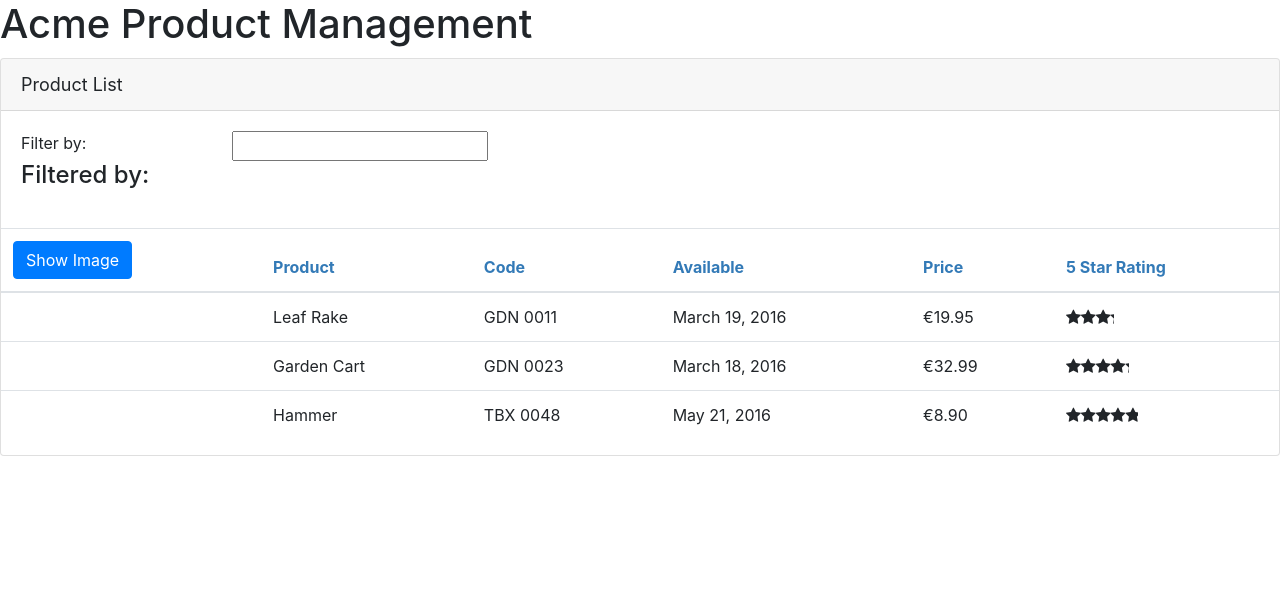
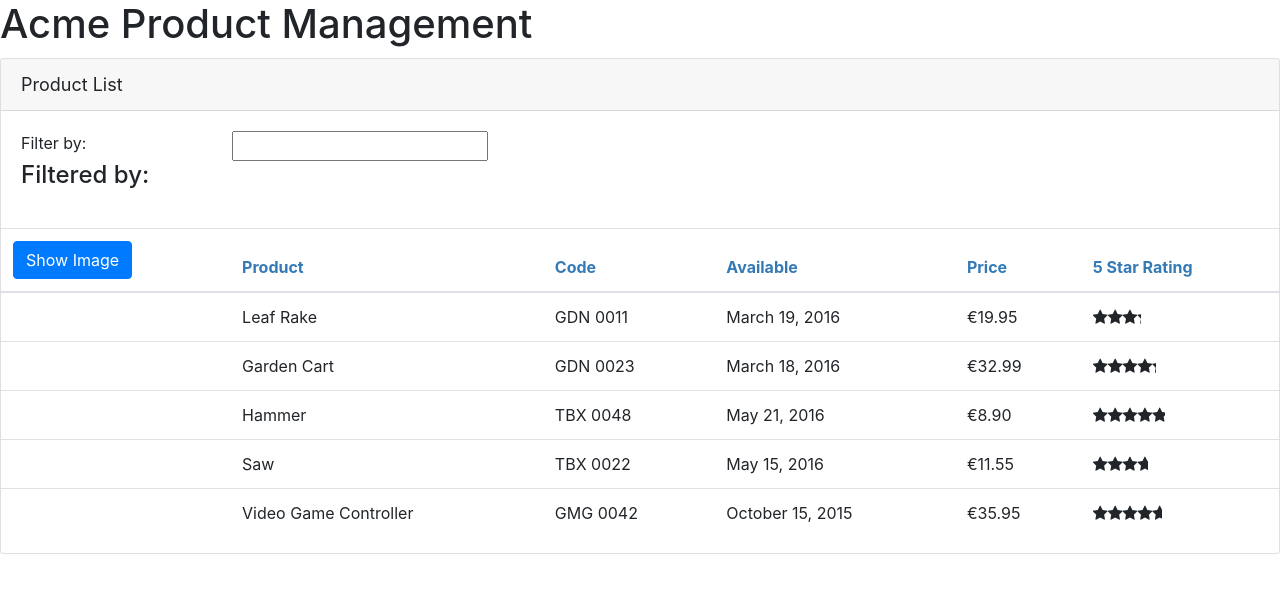
Before and after one commit to sanderjetten/Angular-getting-started, an Angular app: page / in a window 1280 px wide. Shown: the top 592 px of the page. Built offline with nearby package versions, Linux system fonts and the light colour scheme.

Commit message:
Added productservice

```diff
--- a/src/app/products/product-list.component.ts
+++ b/src/app/products/product-list.component.ts
@@ -1,5 +1,6 @@
 import { Component, OnInit } from "@angular/core";
 import { IProduct } from "./product";
+import { ProductService } from "./product.service";
 
 @Component({
   selector: 'pm-products',
@@ -14,39 +15,9 @@
   _listFilter: string;
 
   filteredProducts: IProduct[];
-  products: IProduct[] = [{
-    "productId": 1,
-    "productName": "Leaf Rake",
-    "productCode": "GDN-0011",
-    "releaseDate": "March 19, 2016",
-    "description": "Leaf rake with 48-inch wooden handle.",
-    "price": 19.95,
-    "starRating": 3.2,
-    "imageUrl": "https://openclipart.org/image/300px/svg_to_png/26215/Anonymous_Leaf_Rake.png"
-  },
-  {
-    "productId": 2,
-    "productName": "Garden Cart",
-    "productCode": "GDN-0023",
-    "releaseDate": "March 18, 2016",
-    "description": "15 gallon capacity rolling garden cart",
-    "price": 32.99,
-    "starRating": 4.2,
-    "imageUrl": "https://openclipart.org/image/300px/svg_to_png/58471/garden_cart.png"
-  },
-  {
-    "productId": 5,
-    "productName": "Hammer",
-    "productCode": "TBX-0048",
-    "releaseDate": "May 21, 2016",
-    "description": "Curved claw steel hammer",
-    "price": 8.9,
-    "starRating": 4.8,
-    "imageUrl": "https://openclipart.org/image/300px/svg_to_png/73/rejon_Hammer.png"
-  }];
+  products: IProduct[];
 
-  constructor(){
-    this.filteredProducts = this.products;
+  constructor(private productService: ProductService){
   }
 
   toggleImage(): void{
@@ -72,6 +43,7 @@
   }
 
   ngOnInit(): void{
-    console.log('In Product OnInit');
+    this.products = this.productService.getProducts();
+    this.filteredProducts = this.products;
   }
 }
--- /dev/null
+++ b/src/app/products/product.service.ts
@@ -0,0 +1,62 @@
+import { Injectable } from "@angular/core";
+import { IProduct } from "./product";
+
+@Injectable({
+  providedIn: 'root'
+})
+export class ProductService{
+  getProducts(): IProduct[] {
+    return [
+      {
+        "productId": 1,
+        "productName": "Leaf Rake",
+        "productCode": "GDN-0011",
+        "releaseDate": "March 19, 2016",
+        "description": "Leaf rake with 48-inch wooden handle.",
+        "price": 19.95,
+        "starRating": 3.2,
+        "imageUrl": "https://openclipart.org/image/300px/svg_to_png/26215/Anonymous_Leaf_Rake.png"
+      },
+      {
+        "productId": 2,
+        "productName": "Garden Cart",
+        "productCode": "GDN-0023",
+        "releaseDate": "March 18, 2016",
+        "description": "15 gallon capacity rolling garden cart",
+        "price": 32.99,
+        "starRating": 4.2,
+        "imageUrl": "https://openclipart.org/image/300px/svg_to_png/58471/garden_cart.png"
+      },
+      {
+        "productId": 5,
+        "productName": "Hammer",
+        "productCode": "TBX-0048",
+        "releaseDate": "May 21, 2016",
+        "description": "Curved claw steel hammer",
+        "price": 8.9,
+        "starRating": 4.8,
+        "imageUrl": "https://openclipart.org/image/300px/svg_to_png/73/rejon_Hammer.png"
+      },
+      {
+        "productId": 8,
+        "productName": "Saw",
+        "productCode": "TBX-0022",
+        "releaseDate": "May 15, 2016",
+        "description": "15-inch steel blade hand saw",
+        "price": 11.55,
+        "starRating": 3.7,
+        "imageUrl": "https://openclipart.org/image/300px/svg_to_png/27070/egore911_saw.png"
+      },
+      {
+        "productId": 10,
+        "productName": "Video Game Controller",
+        "productCode": "GMG-0042",
+        "releaseDate": "October 15, 2015",
+        "description": "Standard two-button video game controller",
+        "price": 35.95,
+        "starRating": 4.6,
+        "imageUrl": "https://openclipart.org/image/300px/svg_to_png/120337/xbox-controller_01.png"
+      }
+    ];
+  }
+}
```
